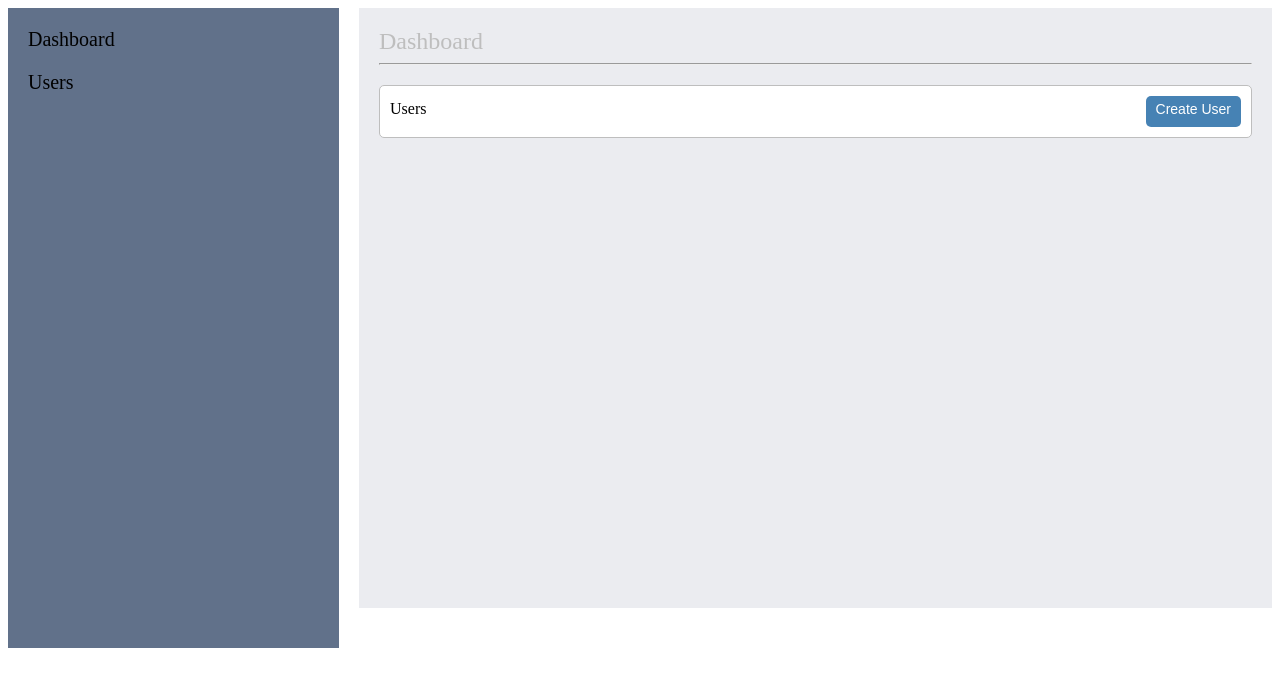
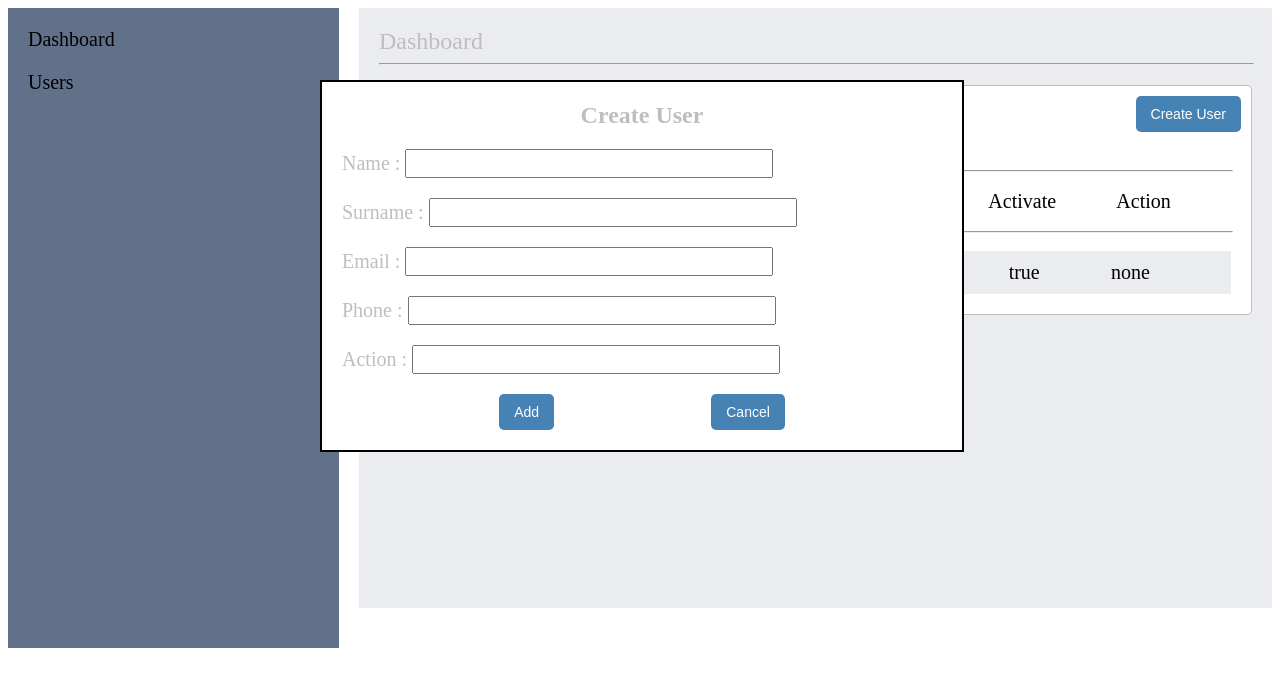
Before and after one commit to tejas-git103/vue-crud-operation, a Vue app: page / in a window 1280 px wide. Both pictures are taken after a click on the button "Create User". Shown: the top 686 px of the page. Built offline with nearby package versions, Linux system fonts and the light colour scheme.

Commit message:
added create user and userlist compo

```diff
--- /dev/null
+++ b/src/components/CreateUser.vue
@@ -0,0 +1,160 @@
+<template>
+  <div class="create-user-container" ref="container">
+      <div class="create-user-elements">
+          <span class="title">Create User</span>
+        <div class="input-element">
+            Name : <input class="input" type="text" v-model="name" value>
+            <div v-if="nameErr" class="error">Please Enter Valid Name</div>
+        </div>
+        <div class="input-element">
+            Surname : <input  class="input" type="text" v-model="surname">
+            <div v-if="surnameErr" class="error">Please Enter Valid Surname</div>
+        </div>
+        <div class="input-element">
+            Email : <input class="input" type="email" v-model="email" >
+            <div v-if="emailErr" class="error">Please Enter Valid mail</div>
+        </div>
+        <div class="input-element">
+            Phone : <input class="input" type="tel" v-model="phone" placeholder="">
+            <div v-if="phoneErr" class="error">Please Enter Valid number</div>
+        </div>
+        <div class="input-element">
+            Action : <input class="input" type="text" v-model="action">
+            <div v-if="actionErr" class="error">Please Enter Valid Action</div>
+        </div>
+        <div class="btn-container">
+            <button  class="btn" @click="handleAdd">Add</button>
+            <button class="btn" @click="handleCancel">Cancel</button>
+        </div>
+      </div>
+  </div>
+</template>
+
+<script>
+export default {
+    data(){
+        return{
+            name: "",
+            surname: "",
+            email: "",
+            phone:null,
+            action: "",
+            nameErr:false,
+            surnameErr:false,
+            phoneErr:false,
+            emailErr:false,
+            actionErr:false
+        }
+    },
+    methods:{
+        handleCancel(){
+            this.toggleDisplay('none');
+        },
+        toggleDisplay(display){
+            const container = this.$refs.container;
+            container.style.display = display;
+            console.log('in toggle')
+        },
+        handleAdd(){
+            if (this.name == "" || !/[a-zA-z]/.test(this.name)){
+                this.nameErr = true;
+            } else {
+                this.nameErr = false;
+            }
+
+            if (this.surname == "" || !/[a-zA-z]/.test(this.surname)){
+                this.surnameErr = true;
+            } else {
+                this.surnameErr = false;
+            }
+
+            if (!/[0-9]{10}/.test(this.phone)){
+                this.phoneErr = true;
+            } else {
+                this.phoneErr = false;
+            }
+
+            if (this.action == "" || !/[a-zA-z]/.test(this.action)){
+                this.actionErr = true;
+            } else {
+                this.actionErr = false;
+            }
+            const reg = /^[^\s@]+@[^\s@]+\.[^\s@]+$/;
+            if (reg.test(this.email)) {
+                this.emailErr = false;
+            } else {
+                this.emailErr = true;
+            }
+            if (!this.emailErr && !this.nameErr && !this.surnameErr && !this.phoneErr && !this.actionErr) {
+                this.toggleDisplay('none');
+                this.$emit('emitadd',{
+                    name:this.name,
+                    surname:this.surname,
+                    email:this.email,
+                    phone:this.phone,
+                    activate:true,
+                    action:this.action
+                });
+            }
+
+        }
+    }
+}
+</script>
+
+<style>
+.create-user-container{
+    position: absolute;
+    width: 50%;
+    /* height: 400px; */
+    left: 25%;
+    top:10%;
+    background-color: white;
+    display: flex;
+    flex-direction: column;
+    align-items: center;
+    border:2px solid black;
+    display: none;
+
+}
+.create-user-elements{
+    display: flex;
+    flex-direction: column;
+    justify-content: space-evenly;
+    gap: 20px;
+    padding: 20px;
+}
+.title{
+    align-self: center;
+    font-size: 24px;
+    font-weight: bold;
+    color: #bebebe;
+}
+.input-element{
+    font-size: 20px;
+    color: #bebebe;
+}
+.input{
+    font-size: 20px;
+    color: #bebebe;
+    width: 60%;
+}
+.btn-container{
+    display: flex;
+    flex-direction: row;
+    justify-content: space-evenly;
+    align-self: stretch;
+}
+.btn{
+    color: white;
+    background-color: steelblue;
+    font-size: 14px;
+    padding: 10px 15px 10px 15px;
+    border: none;
+    border-radius: 5px;
+}
+.error{
+    color:red;
+    font-size: 10px;
+}
+</style>
--- a/src/components/Dashboard.vue
+++ b/src/components/Dashboard.vue
@@ -1,4 +1,5 @@
 <template>
+<CreateUser ref="createUserRef" @emitadd="handleAdd" />
 <div class="dashboard">
     <div class="side-bar">
         <div class="side-bar-list">
@@ -13,15 +14,51 @@
         <div class="users-container">
             <div class="users-title">
                 <span>Users</span>
-                <button class="create-user-btn">Create User</button>
+                <button class="create-user-btn" @click="displayPopup">Create User</button>
             </div>
+            <users-list :list="list"/>
         </div>
     </div>
 </div>
 </template>
 
 <script>
+import UsersList from './UsersList.vue';
+import CreateUser from './CreateUser.vue';
+
 export default {
+    components:{
+        UsersList,
+        CreateUser
+    },
+    data(){
+        return{
+            list:[
+            {
+                name:'tejas',
+                surname:'apte',
+                email:'tejas@abc',
+                phone:123456789,
+                activate:true,
+                action:'none'
+            }]
+        }
+    },
+    methods:{
+        displayPopup(){
+            const createUserRef = this.$refs.createUserRef;
+            createUserRef.toggleDisplay('block');
+        },
+        handleAdd(data){
+            this.list.push(data);
+        }
+    },
+    mounted(){
+        console.log("mounted")
+    },
+    updated(){
+        console.log('updated');
+    }
 
 }
 </script>
@@ -74,7 +111,7 @@ export default {
     color: white;
     background-color: steelblue;
     font-size: 14px;
-    padding: 5px 10px 10px 10px;
+    padding: 10px 15px 10px 15px;
     border: none;
     border-radius: 5px;
 }
--- /dev/null
+++ b/src/components/UsersList.vue
@@ -0,0 +1,84 @@
+<template>
+<div class="users-list">
+    <hr class="hr">
+    <div class="list-title">
+        <span>Name</span>
+        <span>Surname</span>
+        <span>Email</span>
+        <span>Phone Number</span>
+        <span>Activate</span>
+        <span>Action</span>
+    </div>
+    <hr class="hr">
+    <div v-if="list.length" class="list-container">
+        <div v-for="item in list" :key="item.email" class="list-item" @click="handlelistclick(item.email)">
+            <span>{{item.name}}</span>
+            <span>{{item.surname}}</span>
+            <span>{{item.email}}</span>
+            <span>{{item.phone}}</span>
+            <span>{{item.activate}}</span>
+            <span>{{item.action}}</span>
+        </div>
+    </div>
+    <div v-else class="empty-list">
+        <span >No items</span>
+
+    </div>
+</div>
+</template>
+
+<script>
+export default {
+    props:{
+        list:[]
+    },
+    methods:{
+        handlelistclick(ev){
+            console.log(ev);
+        }
+    }
+}
+</script>
+
+<style>
+.users-list{
+    display: flex;
+    flex-direction: column;
+    gap: 10px;
+    padding: 20px;
+}
+.list-title{
+    display: flex;
+    flex-direction: row;
+    justify-content: space-evenly;
+    font-size: 20px;
+}
+.empty-list{
+    display: flex;
+    flex-direction: column;
+    justify-content: center;
+    align-items: center;
+    height: 300px;
+    font-size: 20px;
+    font-weight: bold;
+    width: 100%;
+    background-color: #EBECF0;
+}
+
+.list-container{
+    display:flex;
+    flex-direction: column;
+}
+.list-item{
+    display: flex;
+    flex-direction: row;
+    justify-content: space-evenly;
+    background-color: #EBECF0;
+    padding: 10px;
+    font-size: 20px;
+}
+.hr{
+    color: #EBECF0;
+    width: 100%;
+}
+</style>
```
